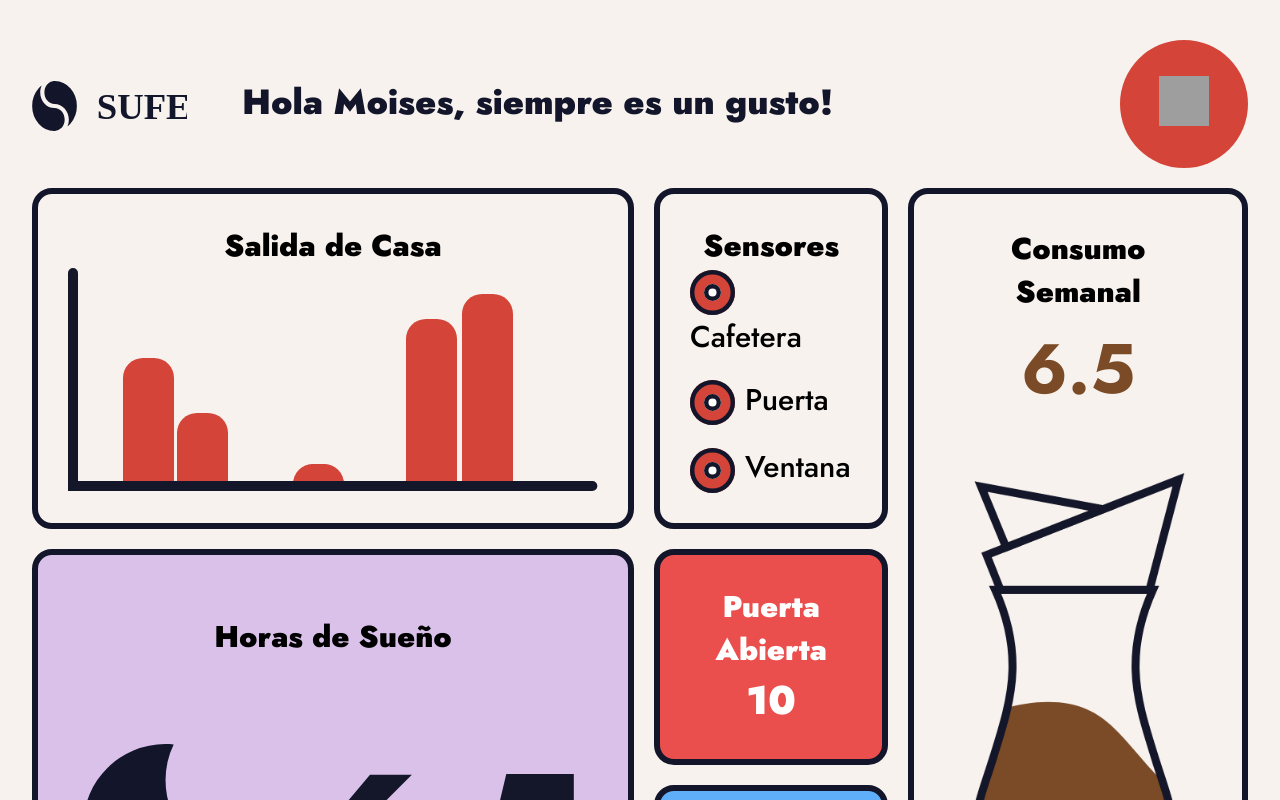
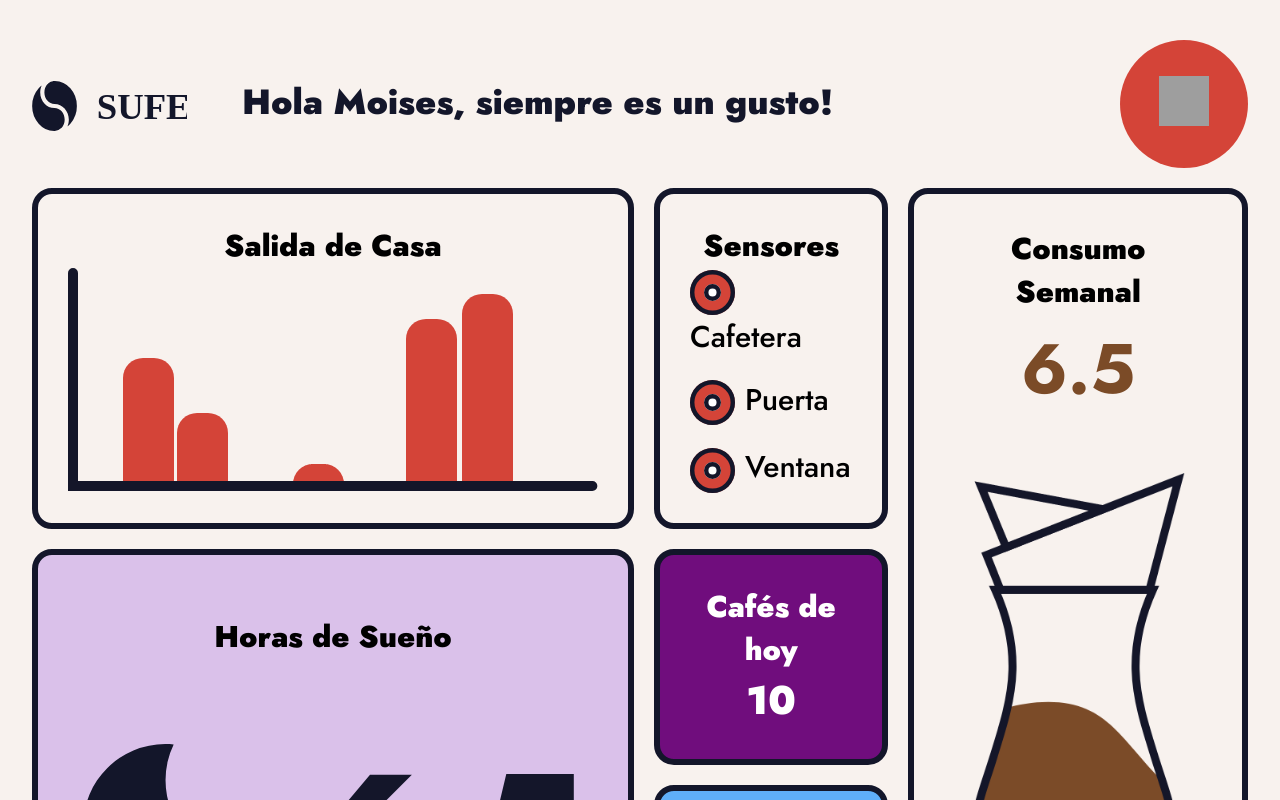
Before and after one commit to juanjosalco/Coffe_Tracker_IoT, a React (Create React App) app in the folder coffee-tracker/: page /dashboard in a window 1280 px wide. Shown: the top 800 px of the page. Built offline with nearby package versions, Linux system fonts and the light colour scheme; grey boxes are pictures that could not be loaded.

Commit message:
Changes in dashboard

```diff
--- a/coffee-tracker/src/CSS/user.css
+++ b/coffee-tracker/src/CSS/user.css
@@ -137,7 +137,7 @@
     grid-area: e;
     place-items: center;
     color: white;
-    background-color: #eb4f4d;
+    background-color: #700d7d;
 }
 
 .sensor{
--- a/coffee-tracker/src/Views/Dashboard.js
+++ b/coffee-tracker/src/Views/Dashboard.js
@@ -47,7 +47,7 @@ function Dashboard() {
                 <p id="cupSize">500ml</p>
             </article>
             <article className="section door">
-                <p>Puerta Abierta</p>
+                <p>Cafés de hoy</p>
                 <p id="doorNumber">10</p>
             </article>
         </section>
```
